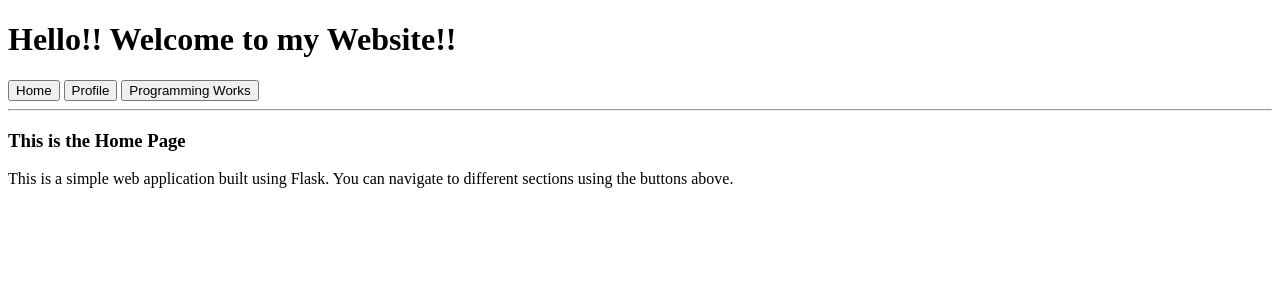
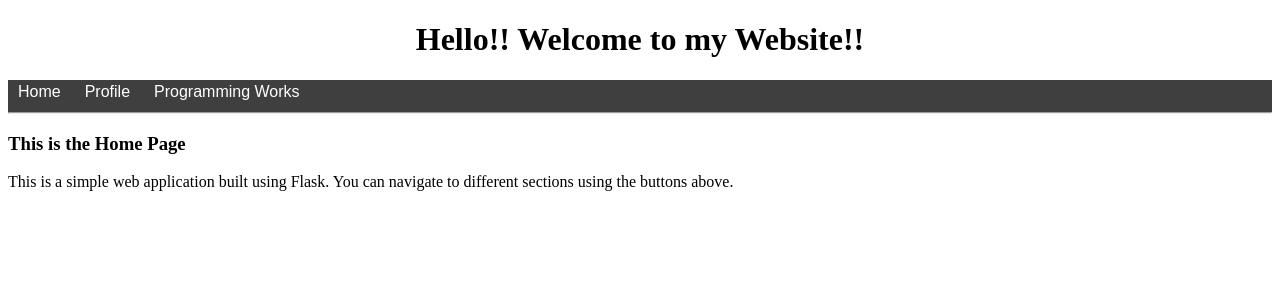
Before and after one commit to Marsyus/flask_web_app_portfolio, a Flask app: page / in a window 1280 px wide. Shown: the top 300 px of the page. Run offline with Flask 3, Linux system fonts and the light colour scheme.

Commit message:
Encapsulated the navigation bar in a div

```diff
--- /dev/null
+++ b/static/styles.css
@@ -0,0 +1,28 @@
+header {
+    padding: 0px;
+    text-align: center;
+}
+
+div {
+    background-color: #000000c0;
+    padding: 0px;
+    text-align: left;
+}
+
+button {
+    background-color: #00000000;
+    border: none;
+    color: white;
+    padding: 3px 10px;
+    text-align: center;
+    text-decoration: none;
+    display: inline-block;
+    font-size: 16px;
+    margin: 0px 0px;
+    cursor: pointer;
+    border-radius: 5px;
+}
+
+button:hover {
+    background-color: #000000c0;
+}
--- a/templates/area-of-circle.html
+++ b/templates/area-of-circle.html
@@ -1,18 +1,20 @@
 <!DOCTYPE html>
 <html>
     <head>
+        <link rel="stylesheet" href="{{ url_for('static', filename='styles.css') }}">
         <title>Area of Circle</title>
     </head>
     <body>
         <header>
             <h1>Area of Circle</h1>
-
+            <div>
                 <nav>
                     <button onclick="goToHome()">Home</button>
                     <button onclick="goToProfile()">Profile</button>
                     <button onclick="goToWorks()">Programming Works</button>
                     <hr>
                 </nav>
+            </div>
         </header>
 
         <main>
--- a/templates/area-of-triangle.html
+++ b/templates/area-of-triangle.html
@@ -1,18 +1,20 @@
 <!DOCTYPE html>
 <html>
     <head>
+        <link rel="stylesheet" href="{{ url_for('static', filename='styles.css') }}">
         <title>Area of Triangle</title>
     </head>
     <body>
         <header>
             <h1>Area of Triangle</h1>
-
+            <div>
                 <nav>
                     <button onclick="goToHome()">Home</button>
                     <button onclick="goToProfile()">Profile</button>
                     <button onclick="goToWorks()">Programming Works</button>
                     <hr>
                 </nav>
+            </div>
         </header>
 
         <main>
--- a/templates/index.html
+++ b/templates/index.html
@@ -1,18 +1,20 @@
 <!DOCTYPE html>
 <html>
     <head>
+        <link rel="stylesheet" href="{{ url_for('static', filename='styles.css') }}">
         <title>Home Page</title>
     </head>
     <body>
         <header>
             <h1>Hello!! Welcome to my Website!!</h1>
-
+            <div>
                 <nav>
                     <button onclick="goToHome()">Home</button>
                     <button onclick="goToProfile()">Profile</button>
                     <button onclick="goToWorks()">Programming Works</button>
                     <hr>
                 </nav>
+            </div>
         </header>
         <main>
             <h3>This is the Home Page</h3>
--- a/templates/profile.html
+++ b/templates/profile.html
@@ -1,18 +1,20 @@
 <!DOCTYPE html>
 <html>
     <head>
+        <link rel="stylesheet" href="{{ url_for('static', filename='styles.css') }}">
         <title>Profile</title>
     </head>
     <body>
         <header>
             <h1>Profile</h1>
-
+            <div>
                 <nav>
                     <button onclick="goToHome()">Home</button>
                     <button onclick="goToProfile()">Profile</button>
                     <button onclick="goToWorks()">Programming Works</button>
                     <hr>
                 </nav>
+            </div>
         </header>
         <main>
             <p>Name: Marxius III</p>
--- a/templates/to-uppercase.html
+++ b/templates/to-uppercase.html
@@ -1,18 +1,20 @@
 <!DOCTYPE html>
 <html>
     <head>
+        <link rel="stylesheet" href="{{ url_for('static', filename='styles.css') }}">
         <title>Convert to Uppercase</title>
     </head>
     <body>
         <header>
             <h1>Convert to Uppercase</h1>
-
+            <div>
                 <nav>
                     <button onclick="goToHome()">Home</button>
                     <button onclick="goToProfile()">Profile</button>
                     <button onclick="goToWorks()">Programming Works</button>
                     <hr>
                 </nav>
+            </div>
         </header>
         <main>
             <h3>Convert a String to Uppercase</h3>
--- a/templates/works.html
+++ b/templates/works.html
@@ -1,18 +1,20 @@
 <!DOCTYPE html>
 <html>
     <head>
+        <link rel="stylesheet" href="{{ url_for('static', filename='styles.css') }}">
         <title>Programming Works</title>
     </head>
     <body>
         <header>
             <h1>Programming Works</h1>
-
+            <div>
                 <nav>
                     <button onclick="goToHome()">Home</button>
                     <button onclick="goToProfile()">Profile</button>
                     <button onclick="goToWorks()">Programming Works</button>
                     <hr>
                 </nav>
+            </div>
         </header>
 
         <main>
```
Lines whose indentation alone changed are shown as unchanged.
